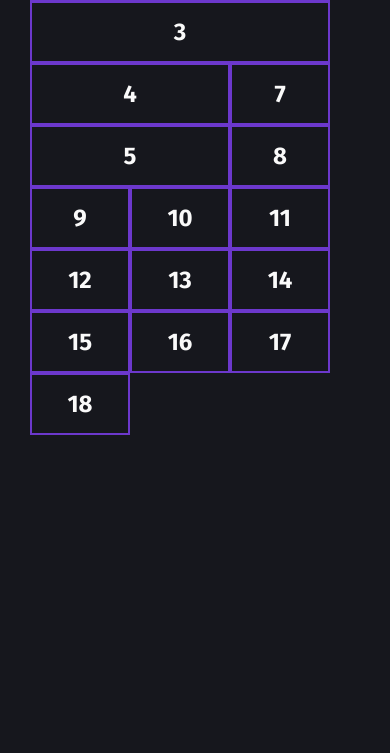
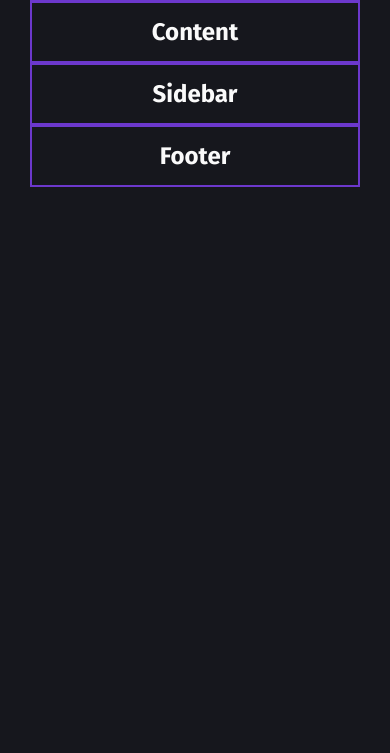
Before and after one commit to RomanKovalenko61/html_css, a plain HTML site: page 4 - grid/index.html in a window 390 px wide. Shown: the part 91-844 px from the top of the page. Drawn offline with Linux system fonts and the light colour scheme.

Commit message:
21.13. Template-areas

```diff
--- a/4 - grid/index.html
+++ b/4 - grid/index.html
@@ -13,7 +13,11 @@
 
 <body>
     <div class="wrapper">
-        <div class="item item_1">1</div>
+        <div class="item header">Header</div>
+        <div class="item sidebar">Sidebar</div>
+        <div class="item content">Content</div>
+        <div class="item footer">Footer</div>
+        <!-- <div class="item item_1">1</div>
         <div class="item item_2">2</div>
         <div class="item item_3">3</div>
         <div class="item item_4">4</div>
@@ -30,7 +34,7 @@
         <div class="item">15</div>
         <div class="item">16</div>
         <div class="item">17</div>
-        <div class="item">18</div>
+        <div class="item">18</div> -->
     </div>
 </body>
 
--- a/4 - grid/styles/style.css
+++ b/4 - grid/styles/style.css
@@ -46,18 +46,46 @@ body {
 
 .wrapper {
     display: grid;
-    grid-template-columns: repeat(3, 100px);
-    grid-auto-flow: dense;
+    grid-template-columns: repeat(4, 1fr);
+    grid-template-rows: repeat(3, 1fr);
+    grid-template-areas:
+        "header header header header"
+        "sidebar content content content"
+        "footer footer footer footer";
 }
 
-.item_3 {
-    grid-column: 1 / -1;
+.header {
+    grid-area: header;
 }
 
-.item_4 {
-    grid-column: span 2;
+.sidebar {
+    grid-area: sidebar;
 }
 
-.item_5 {
-    grid-column: span 2;
+.content {
+    grid-area: content;
 }
+
+.footer {
+    grid-area: footer;
+}
+
+@media (max-width: 900px) {
+    .wrapper {
+        grid-template-areas:
+            "header header header header"
+            "content content sidebar sidebar"
+            "footer footer footer footer";
+    }
+}
+
+@media (max-width: 500px) {
+    .wrapper {
+        grid-template-columns: 1fr;
+        grid-template-areas:
+            "header"
+            "content"
+            "sidebar"
+            "footer";
+    }
+}
```
